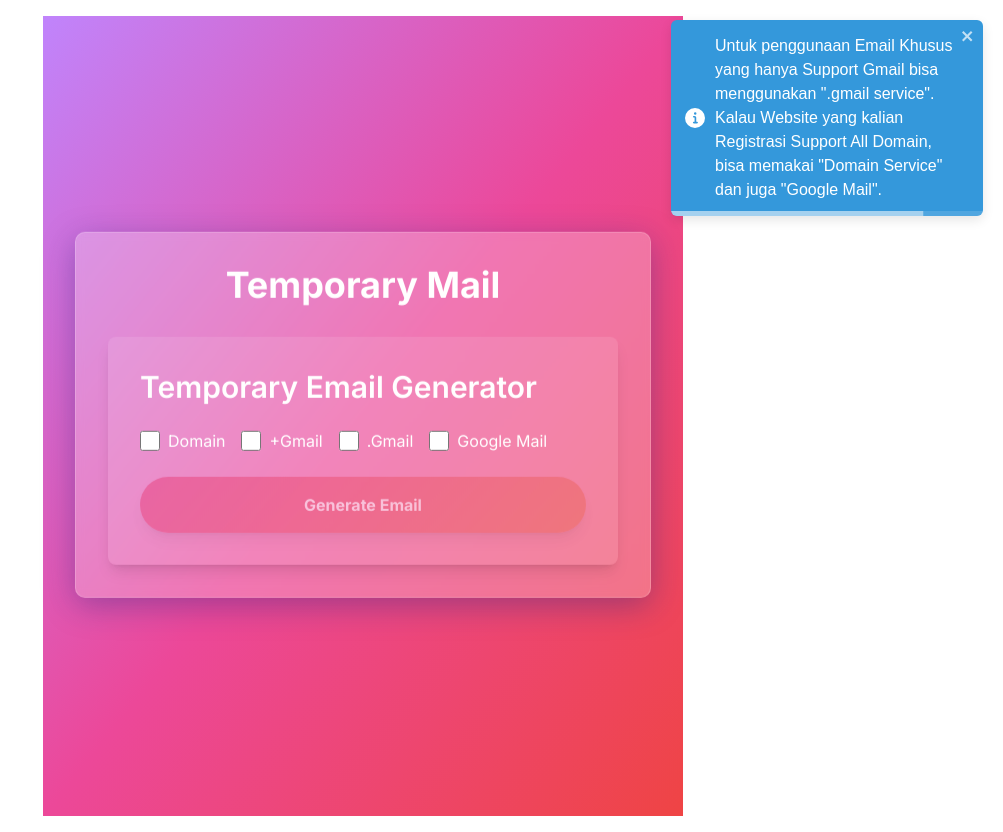
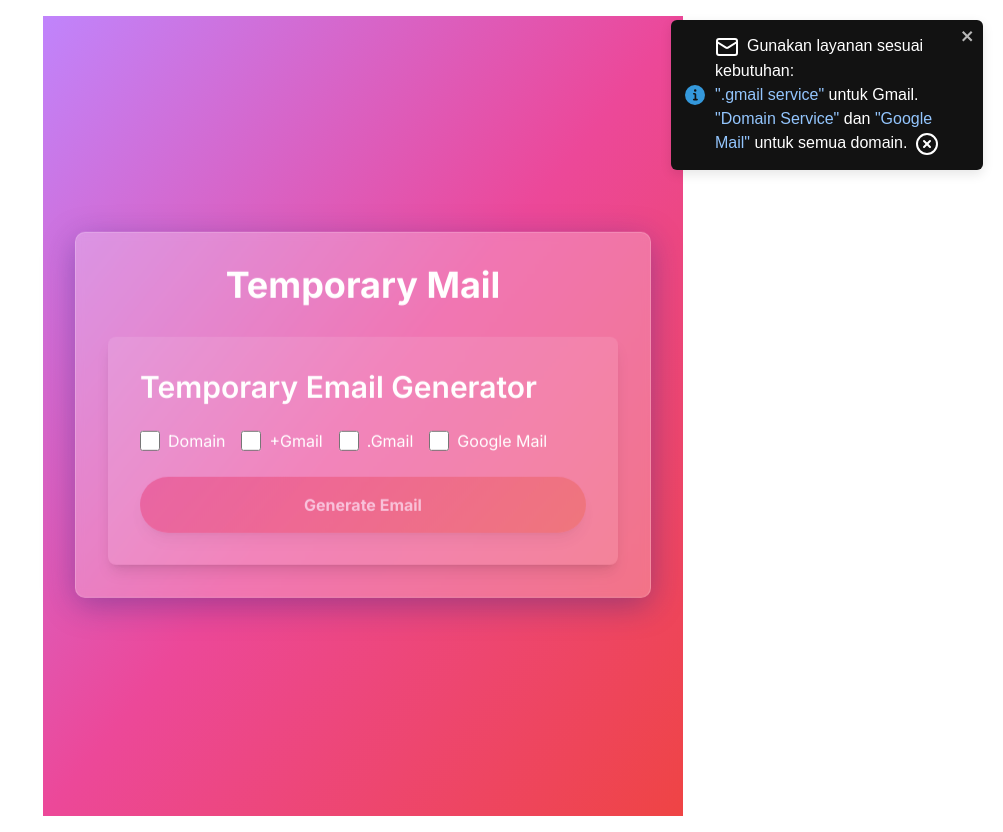
Before and after one commit to xnabil354/temp-mail-main, a Next.js app: page / in a window 1280 px wide. Shown: the whole page, without its empty margins (277-1280 px from the left). Built offline with nearby package versions, Linux system fonts and the light colour scheme.

Commit message:
feat: add notification gmail

```diff
--- a/components/TempMailGenerate.tsx
+++ b/components/TempMailGenerate.tsx
@@ -1,7 +1,7 @@
 "use client"
 
 import React, { useState, useEffect, useCallback } from "react";
-import { Copy, RefreshCw, RotateCw } from "lucide-react";
+import { Copy, RefreshCw, RotateCw, Mail, XCircle } from "lucide-react";
 import { ToastContainer, toast } from "react-toastify";
 import "react-toastify/dist/ReactToastify.css";
 
@@ -30,16 +30,28 @@
 
   useEffect(() => {
     toast.info(
-      'Untuk penggunaan Email Khusus yang hanya Support Gmail bisa menggunakan ".gmail service". Kalau Website yang kalian Registrasi Support All Domain, bisa memakai "Domain Service" dan juga "Google Mail".',
+      <>
+        <Mail className="inline-block mr-2" size={24} />
+        <span className="text-white">Gunakan layanan sesuai kebutuhan: </span>
+        <br />
+        <span className="text-blue-300">&quot;.gmail service&quot;</span> untuk Gmail.
+        <br />
+        <span className="text-blue-300">&quot;Domain Service&quot;</span> dan <span className="text-blue-300">&quot;Google Mail&quot;</span> untuk semua domain.
+        <XCircle
+          className="inline-block ml-2 cursor-pointer hover:text-red-400"
+          size={24}
+          onClick={() => toast.dismiss()}
+        />
+      </>,
       {
         position: "top-right",
         autoClose: 15000,
-        hideProgressBar: false,
-        closeOnClick: true,
+        hideProgressBar: true,
+        closeOnClick: false,
         pauseOnHover: true,
         draggable: true,
-        progress: undefined,
-        theme: "colored",
+        theme: "dark",
+        className: "neon-toast glass-effect",
       }
     );
   }, []);
@@ -161,6 +173,10 @@
           0% { transform: translatey(0px); }
           50% { transform: translatey(-20px); }
           100% { transform: translatey(0px); }
+        }
+        .neon-toast {
+          border-radius: 10px;
+          box-shadow: 0 0 5px rgba(255, 255, 255, 0.7), 0 0 10px rgba(255, 255, 255, 0.7), 0 0 20px rgba(255, 255, 255, 0.7);
         }
       `}</style>
       <div className="w-full p-4 sm:p-8 max-w-full">
```
